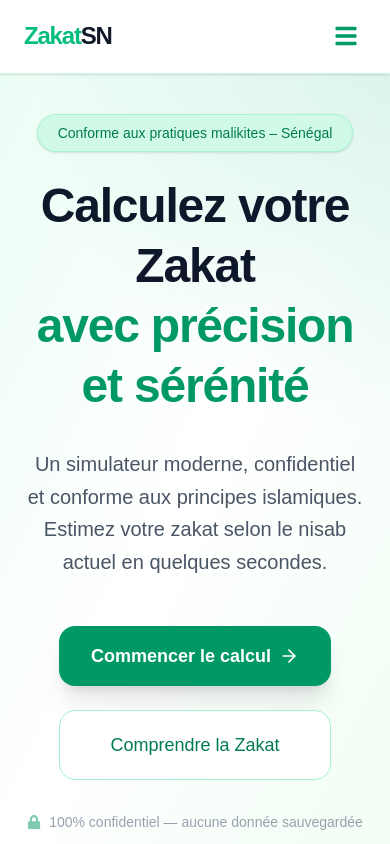
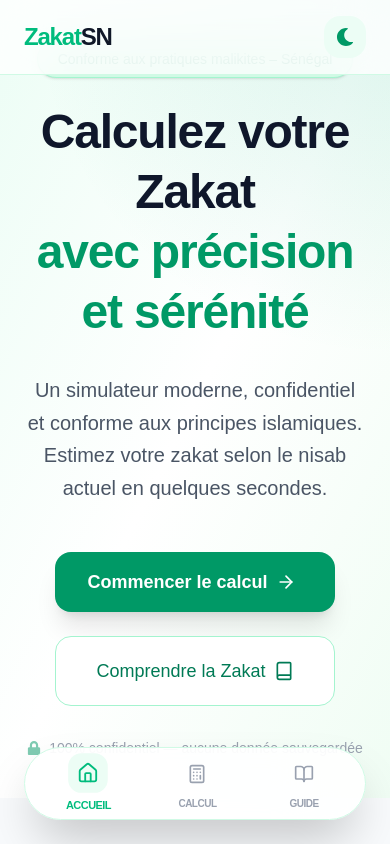
Before and after one commit to BabsWade/zakat-simulateur-nextjs, a Next.js app: page / in a window 390 px wide. Shown: the top 844 px of the page. Built offline with nearby package versions, Linux system fonts and the light colour scheme.

Commit message:
ajout bottom navbar mobile

```diff
--- a/app/globals.css
+++ b/app/globals.css
@@ -23,3 +23,17 @@ body {
 .btn-secondary {
   @apply bg-gray-200 dark:bg-gray-700 px-6 py-3 rounded-xl hover:bg-gray-300 dark:hover:bg-gray-600 transition;
 }
+/* Chrome, Safari et Edge */
+::-webkit-scrollbar {
+  display: none;
+}
+
+/* Firefox */
+html {
+  scrollbar-width: none;
+}
+
+/* IE et anciens Edge */
+body {
+  -ms-overflow-style: none;
+}
--- a/app/page.tsx
+++ b/app/page.tsx
@@ -10,9 +10,10 @@ import {
   Scale,
   ChevronLeft,
   ChevronRight,
-  Quote
+  Quote,
+  Book
 } from "lucide-react"
-import { FaLock } from "react-icons/fa"
+import { FaBook, FaLock } from "react-icons/fa"
 import { motion, AnimatePresence } from "framer-motion"
 
 // Variantes pour les animations d'entrée
@@ -58,9 +59,7 @@ export default function Home() {
       {/* --- HERO SECTION --- */}
       <section
 
-        className={`relative overflow-hidden transition-all duration-500 ${
-
-          theme === "dark"
+        className={`relative overflow-hidden transition-all duration-500 ${theme === "dark"
 
             ? "bg-gradient-to-br from-[#0b0f14] via-[#050505] to-[#0b0f14]"
 
@@ -72,9 +71,7 @@ export default function Home() {
 
         {/* Lueur d'ambiance */}
 
-        <div className={`absolute inset-0 ${
-
-          theme === "dark"
+        <div className={`absolute inset-0 ${theme === "dark"
 
             ? "bg-[radial-gradient(circle_at_top_right,_rgba(16,185,129,0.08),_transparent_40%)]"
 
@@ -91,9 +88,7 @@ export default function Home() {
 
           <motion.span variants={fadeInUp}
 
-            className={`mb-6 px-5 py-2 text-sm rounded-full font-medium shadow-sm backdrop-blur-md border ${
-
-              theme === "dark"
+            className={`mb-6 px-5 py-2 text-sm rounded-full font-medium shadow-sm backdrop-blur-md border ${theme === "dark"
 
                 ? "bg-emerald-500/10 text-emerald-400 border-emerald-500/20"
 
@@ -123,9 +118,7 @@ export default function Home() {
 
 
 
-          <motion.p variants={fadeInUp} className={`max-w-2xl mb-12 text-xl leading-relaxed ${
-
-            theme === "dark" ? "text-gray-400" : "text-gray-600"
+          <motion.p variants={fadeInUp} className={`max-w-2xl mb-12 text-xl leading-relaxed ${theme === "dark" ? "text-gray-400" : "text-gray-600"
 
             }`}>
 
@@ -157,9 +150,7 @@ export default function Home() {
 
               href="/learn"
 
-              className={`px-10 py-5 rounded-2xl text-lg transition-all border font-medium ${
-
-                theme === "dark"
+              className={`group flex items-center gap-2 px-10 py-5 rounded-2xl text-lg transition-all border font-medium ${theme === "dark"
 
                   ? "bg-transparent border-gray-800 text-gray-300 hover:bg-gray-900"
 
@@ -170,6 +161,7 @@ export default function Home() {
             >
 
               Comprendre la Zakat
+              <Book size={20} className="group-hover:translate-x-1 transition-transform" />
 
             </Link>
 
@@ -177,9 +169,7 @@ export default function Home() {
 
 
 
-          <motion.p variants={fadeInUp} className={`text-sm mt-8 flex items-center gap-2 ${
-
-            theme === "dark" ? "text-gray-500" : "text-gray-400"
+          <motion.p variants={fadeInUp} className={`text-sm mt-8 flex items-center gap-2 ${theme === "dark" ? "text-gray-500" : "text-gray-400"
 
             }`}>
 
@@ -234,8 +224,7 @@ Valeurs indicatives — synchronisation automatique des prix bientôt disponible
       </motion.section>
 
       {/* --- WISDOM CAROUSEL --- */}
-<section className={`py-2 px-6 overflow-hidden transition-colors duration-500 ${
-  isDark
+      <section className={`py-2 px-6 overflow-hidden transition-colors duration-500 ${isDark
           ? "bg-emerald-500/10"
           : "bg-emerald-500/10"
         // ^ Créer une bande sombre profonde au milieu de la page claire pour casser le blanc
@@ -243,16 +232,14 @@ Valeurs indicatives — synchronisation automatique des prix bientôt disponible
         <motion.div
           initial={{ opacity: 0, scale: 0.95 }}
           whileInView={{ opacity: 1, scale: 1 }} className="max-w-6xl mx-auto">
-    <div className={`relative p-8 md:p-14 rounded-[3.5rem] transition-all duration-700 ${
-      isDark
+          <div className={`relative p-8 md:p-14 rounded-[3.5rem] transition-all duration-700 ${isDark
               ? "bg-emerald-0/10"
               : "bg-emerald-0/0"
             // ^ En mode clair, la carte devient sombre et profonde (Vert Nuit)
             }`}>
 
             {/* Icône de citation stylisée */}
-      <Quote className={`absolute top-10 right-12 w-24 h-24 opacity-10 transition-colors ${
-        isDark ? "text-emerald-800" : "text-emerald-400"
+            <Quote className={`absolute top-10 right-12 w-24 h-24 opacity-10 transition-colors ${isDark ? "text-emerald-800" : "text-emerald-400"
               }`} />
 
             <div className="relative z-10">
@@ -260,8 +247,7 @@ Valeurs indicatives — synchronisation automatique des prix bientôt disponible
               <motion.span
                 key={`type-${activeTab}`}
                 initial={{ opacity: 0, x: -10 }}
-              animate={{ opacity: 1, x: 0 }} className={`inline-block px-4 py-1.5 rounded-full text-[10px] font-black uppercase tracking-[0.15em] mb-8 border transition-colors ${
-          isDark
+                animate={{ opacity: 1, x: 0 }} className={`inline-block px-4 py-1.5 rounded-full text-[10px] font-black uppercase tracking-[0.15em] mb-8 border transition-colors ${isDark
                     ? "bg-emerald-500/10 text-emerald-500 border-emerald-500/20"
                     : "bg-emerald-800 text-white border-white/10 backdrop-blur-md"
                   }`}>
@@ -276,8 +262,7 @@ Valeurs indicatives — synchronisation automatique des prix bientôt disponible
                     initial={{ opacity: 0, y: 10 }}
                     animate={{ opacity: 1, y: 0 }}
                     exit={{ opacity: 0, y: -10 }}
-                  transition={{ duration: 0.4 }} className={`text-1xl md:text-2xl font-serif italic leading-tight mb-10 transition-all duration-500 ${
-            isDark ? "text-slate-100" : "text-emerald-800"
+                    transition={{ duration: 0.4 }} className={`text-1xl md:text-2xl font-serif italic leading-tight mb-10 transition-all duration-500 ${isDark ? "text-slate-100" : "text-emerald-800"
                       }`}>
                     {sagesses[activeTab].text}
                   </motion.p>
@@ -287,8 +272,7 @@ Valeurs indicatives — synchronisation automatique des prix bientôt disponible
               {/* Footer de la carte */}
               <div className="flex items-center justify-between border-t border-white/10 pt-8">
                 <span
-  className={`font-bold tracking-tight text-xs sm:text-sm md:text-base lg:text-lg ${
-    isDark ? "text-slate-500" : "text-emerald-400/80"
+                  className={`font-bold tracking-tight text-xs sm:text-sm md:text-base lg:text-lg ${isDark ? "text-slate-500" : "text-emerald-400/80"
                     }`}
                 >
                   — {sagesses[activeTab].ref}
@@ -303,8 +287,7 @@ Valeurs indicatives — synchronisation automatique des prix bientôt disponible
                     <button
                       key={i}
                       onClick={btn.action}
-                className={`p-3 rounded-2xl transition-all active:scale-90 ${
-                  isDark
+                      className={`p-3 rounded-2xl transition-all active:scale-90 ${isDark
                           ? "bg-emerald-500/10 text-emerald-500 border-emerald-500/20 hover:bg-slate-700 shadow-lg"
                           : "bg-emerald-800 text-white hover:bg-emerald-700 border border-emerald-800 backdrop-blur-md shadow-xl"
                         }`}
@@ -340,8 +323,7 @@ Valeurs indicatives — synchronisation automatique des prix bientôt disponible
 
 function NisabCard({ icon, title, value, desc, highlight, isDark }: any) {
   return (
-    <div className={`p-8 rounded-[2.5rem] border transition-all duration-300 hover:translate-y-[-8px] ${
-      highlight
+    <div className={`p-8 rounded-[2.5rem] border transition-all duration-300 hover:translate-y-[-8px] ${highlight
         ? (isDark ? "bg-slate-900/60 border-amber-500/30 shadow-2xl" : "bg-white border-amber-200 shadow-xl shadow-amber-50")
         : (isDark ? "bg-slate-900/40 border-slate-800" : "bg-white border-slate-200 shadow-xl shadow-slate-100")
       }`}>
--- a/components/Navbar.tsx
+++ b/components/Navbar.tsx
@@ -4,140 +4,126 @@ import Link from "next/link"
 import { usePathname } from "next/navigation"
 import { useState, useEffect } from "react"
 import { useTheme } from "next-themes"
-import { FaSun, FaMoon, FaBars, FaTimes } from "react-icons/fa"
+import { FaSun, FaMoon } from "react-icons/fa"
+import { Home, Calculator, BookOpen } from "lucide-react" // Plus moderne pour le mobile
+import { motion, AnimatePresence } from "framer-motion"
 
 export default function Navbar() {
   const pathname = usePathname()
   const { theme, setTheme } = useTheme()
   const [mounted, setMounted] = useState(false)
-  const [menuOpen, setMenuOpen] = useState(false)
+  const [isVisible, setIsVisible] = useState(true)
+  const [lastScrollY, setLastScrollY] = useState(0)
 
-  // Indispensable pour éviter le flash d'hydratation
   useEffect(() => {
     setMounted(true)
-  }, [])
 
-  // Fermer le menu à chaque changement de page
-  useEffect(() => {
-    setMenuOpen(false)
-  }, [pathname])
+    const controlNavbar = () => {
+      if (typeof window !== 'undefined') {
+        // Si on scroll vers le haut, on montre. Si on scroll vers le bas, on cache.
+        if (window.scrollY > lastScrollY && window.scrollY > 80) {
+          setIsVisible(false)
+        } else {
+          setIsVisible(true)
+        }
+        setLastScrollY(window.scrollY)
+      }
+    }
+
+    window.addEventListener('scroll', controlNavbar)
+    return () => window.removeEventListener('scroll', controlNavbar)
+  }, [lastScrollY])
 
   if (!mounted) return null
-
   const isDark = theme === "dark"
 
-  const navLink = (href: string, label: string) => {
-    const active = pathname === href
+  const toggleTheme = () => setTheme(isDark ? "light" : "dark")
+
+  // Liens pour le menu mobile
+  const mobileLinks = [
+    { href: "/", label: "Accueil", icon: <Home size={20} /> },
+    { href: "/select-zakat", label: "Calcul", icon: <Calculator size={20} /> },
+    { href: "/learn", label: "Guide", icon: <BookOpen size={20} /> },
+  ]
 
   return (
-      <Link
-        href={href}
-        className={`relative transition-all duration-300 font-semibold text-sm uppercase tracking-wider ${
-          active
-            ? "text-emerald-500"
-            : isDark
-              ? "text-gray-400 hover:text-emerald-400"
-              : "text-gray-600 hover:text-emerald-600"
-        }`}
-      >
-        {label}
-        {active && (
-          <span className={`absolute -bottom-2 left-0 w-full h-[3px] rounded-full transition-all ${
-            isDark ? "bg-emerald-500 shadow-[0_0_8px_rgba(16,185,129,0.4)]" : "bg-emerald-600"
-          }`}></span>
-        )}
-      </Link>
-    )
-  }
-
-  const toggleTheme = () => {
-    setTheme(isDark ? "light" : "dark")
-  }
-
-  return (
+    <>
+      {/* --- HEADER DESKTOP + THEME SWITCHER (Toujours en haut) --- */}
       <header
-      className={`sticky top-0 z-50 backdrop-blur-xl border-b transition-colors duration-500 ${
-        isDark
-          ? "bg-gray-900/80 border-gray-800 shadow-2xl"
-          : "bg-white/80 border-emerald-100 shadow-sm"
+        className={`fixed top-0 w-full z-50 transition-colors duration-500 border-b backdrop-blur-xl ${
+          isDark ? "bg-gray-900/80 border-gray-800" : "bg-white/80 border-emerald-100"
         }`}
       >
         <div className="max-w-6xl mx-auto px-6 py-4 flex justify-between items-center">
-
           {/* LOGO */}
           <Link href="/" className="text-2xl font-black tracking-tighter group">
-          <span className="text-emerald-500 group-hover:text-emerald-400 transition-colors">Zakat</span>
-          <span className={`transition-colors ${isDark ? "text-white" : "text-gray-900"}`}>
-            SN
-          </span>
+            <span className="text-emerald-500">Zakat</span>
+            <span className={isDark ? "text-white" : "text-gray-900"}>SN</span>
           </Link>
 
-        {/* MENU DESKTOP */}
+          {/* NAV DESKTOP */}
           <nav className="hidden md:flex items-center gap-10">
-          {navLink("/", "Accueil")}
-          {navLink("/select-zakat", "Simulateurs")}
-          {navLink("/learn", "Guide")}
+            {["/", "/select-zakat", "/learn"].map((href) => (
+              <Link
+                key={href}
+                href={href}
+                className={`text-sm font-bold uppercase tracking-widest transition-colors ${
+                  pathname === href ? "text-emerald-500" : isDark ? "text-gray-400" : "text-gray-600"
+                }`}
+              >
+                {href === "/" ? "Accueil" : href === "/select-zakat" ? "Simulateurs" : "Guide"}
+              </Link>
+            ))}
+          </nav>
 
+          {/* THEME TOGGLE (Mobile & Desktop) */}
           <button
             onClick={toggleTheme}
-            className={`p-3 rounded-2xl transition-all duration-300 ${
-              isDark
-                ? "bg-gray-800 text-yellow-400 hover:bg-gray-700"
-                : "bg-emerald-50 text-emerald-600 hover:bg-emerald-100"
+            className={`p-3 rounded-2xl transition-all ${
+              isDark ? "bg-gray-800 text-yellow-400" : "bg-emerald-50 text-emerald-600"
             }`}
-            aria-label="Changer de thème"
           >
             {isDark ? <FaSun size={18} /> : <FaMoon size={18} />}
           </button>
-        </nav>
+        </div>
+      </header>
 
-        {/* BOUTON MOBILE */}
-        <button
-          onClick={() => setMenuOpen(!menuOpen)}
-          className={`md:hidden p-2 rounded-xl transition-colors ${
-            isDark ? "text-emerald-400 hover:bg-gray-800" : "text-emerald-600 hover:bg-emerald-50"
+      {/* --- BOTTOM NAVBAR MOBILE --- */}
+      <AnimatePresence>
+        {isVisible && (
+          <motion.div
+            initial={{ y: 100 }}
+            animate={{ y: 0 }}
+            exit={{ y: 100 }}
+            transition={{ duration: 0.3, ease: "easeInOut" }}
+            className="fixed bottom-6 left-0 right-0 z-50 px-6 md:hidden"
+          >
+            <nav className={`flex justify-around items-center p-2 rounded-[2.5rem] shadow-2xl border backdrop-blur-2xl ${
+              isDark ? "bg-gray-950/90 border-white/10" : "bg-white/90 border-emerald-100"
+            }`}>
+              {mobileLinks.map((link) => {
+                const active = pathname === link.href
+                return (
+                  <Link
+                    key={link.href}
+                    href={link.href}
+                    className={`flex flex-col items-center gap-1 transition-all duration-300 ${
+                      active
+                        ? "text-emerald-500 scale-110"
+                        : isDark ? "text-gray-500" : "text-gray-400"
                     }`}
                   >
-          {menuOpen ? <FaTimes size={24} /> : <FaBars size={24} />}
-        </button>
+                    <div className={`p-2 rounded-xl ${active && (isDark ? "bg-emerald-500/10" : "bg-emerald-50")}`}>
+                      {link.icon}
                     </div>
-
-      {/* MENU MOBILE */}
-      <div
-        className={`md:hidden transition-all duration-500 ease-in-out overflow-hidden border-t ${
-          menuOpen ? "max-h-[400px] opacity-100" : "max-h-0 opacity-0"
-        } ${isDark ? "border-gray-800 bg-gray-900" : "border-emerald-50 bg-white"}`}
-      >
-        <div className="px-8 py-10 flex flex-col gap-8">
-          <div className="flex flex-col gap-6 text-left">
-            {["/", "/select-zakat", "/learn"].map((href, i) => (
-              <Link
-                key={href}
-                href={href}
-                className={`text-xl font-bold transition-colors ${
-                  pathname === href
-                    ? "text-emerald-500"
-                    : isDark ? "text-gray-300" : "text-gray-700"
-                }`}
-              >
-                {href === "/" ? "Accueil" : href === "/select-zakat" ? "Calculer ma Zakat" : "Comprendre"}
+                    <span className="text-[10px] font-bold uppercase tracking-tighter">{link.label}</span>
                   </Link>
-            ))}
-          </div>
-
-          <div className={`pt-8 border-t ${isDark ? "border-gray-800" : "border-emerald-50"}`}>
-            <button
-              onClick={toggleTheme}
-              className={`w-full flex items-center justify-between p-4 rounded-2xl font-bold transition-all ${
-                isDark ? "bg-gray-800 text-yellow-400" : "bg-emerald-50 text-emerald-700"
-              }`}
-            >
-              <span>{isDark ? "Passer en mode clair" : "Passer en mode sombre"}</span>
-              {isDark ? <FaSun /> : <FaMoon />}
-            </button>
-          </div>
-        </div>
-      </div>
-    </header>
+                )
+              })}
+            </nav>
+          </motion.div>
+        )}
+      </AnimatePresence>
+    </>
   )
 }
```
Lines whose indentation alone changed are shown as unchanged.
